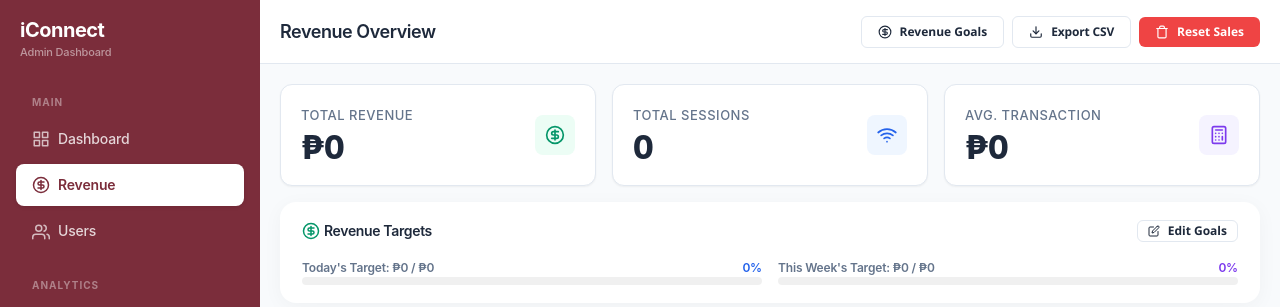
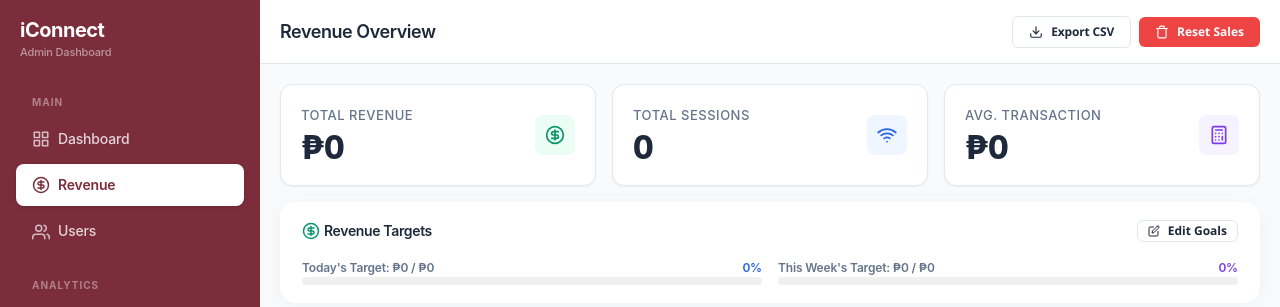
Before and after one commit to loricohenrian/iConnect, a Django app: page /iconnect-ops/revenue/ in a window 1280 px wide. Shown: the top 307 px of the page. Run offline with Django 4.2, Linux system fonts and the light colour scheme; the visitor is signed in with stand-in values (Sample User, id 1); data comes from the database, SQL or seed files in the repository; data that the repository does not hold is empty; parts of the project's set-up code (start-up, migrations or seed data) failed here and were passed over.

Commit message:
Remove Revenue Goals button from revenue topbar

```diff
--- a/dashboard/templates/dashboard/revenue.html
+++ b/dashboard/templates/dashboard/revenue.html
@@ -5,10 +5,6 @@
 
 {% block topbar_actions %}
 <div class="d-flex align-items-center gap-sm">
-    <button type="button" class="btn btn-secondary btn-sm" onclick="showGoalsModal()">
-        <svg width="14" height="14" viewBox="0 0 24 24" fill="none" stroke="currentColor" stroke-width="2" stroke-linecap="round" stroke-linejoin="round"><circle cx="12" cy="12" r="10"></circle><path d="M16 8h-6a2 2 0 1 0 0 4h4a2 2 0 1 1 0 4H8"></path><path d="M12 18V6"></path></svg>
-        Revenue Goals
-    </button>
     <a href="{% url 'dashboard:export_sessions_csv' %}?period={{ period }}&start_date={{ start_date }}&end_date={{ end_date }}&status={{ status_filter }}" class="btn btn-secondary btn-sm">
         <svg width="14" height="14" viewBox="0 0 24 24" fill="none" stroke="currentColor" stroke-width="2" stroke-linecap="round" stroke-linejoin="round"><path d="M21 15v4a2 2 0 0 1-2 2H5a2 2 0 0 1-2-2v-4"></path><polyline points="7 10 12 15 17 10"></polyline><line x1="12" y1="15" x2="12" y2="3"></line></svg>
         Export CSV
```
